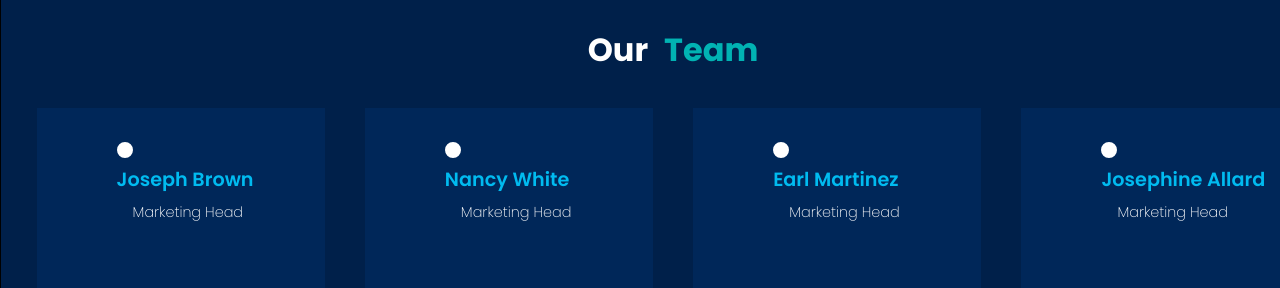
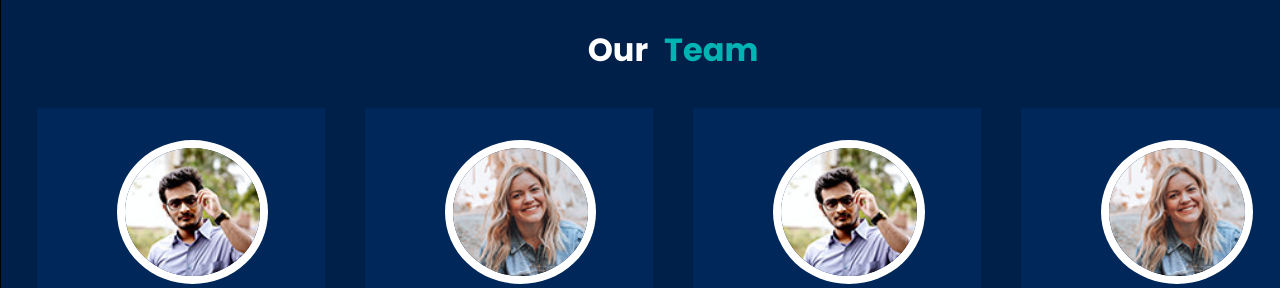
Before and after one commit to rathoddivy/Finexo, a plain HTML site: page index.html in a window 1280 px wide. Shown: the part 3901-4189 px from the top of the page. Drawn offline with Linux system fonts and the light colour scheme.

Commit message:
Update index.html

```diff
--- a/index.html
+++ b/index.html
@@ -257,7 +257,7 @@ tree box -->
 
     </span>
     <span class="span1">
-        <img class="OurTeam-img" src="team-1.jpg" alt="">
+        <img class="OurTeam-img" src="client1.jpg" alt="">
 
 
         <p style="color:#00bbf0 ;">Joseph Brown
@@ -277,7 +277,7 @@ tree box -->
 
 
     <span class="span1">
-        <img class="OurTeam-img" src="team-2.jpg" alt="">
+        <img class="OurTeam-img" src="client2.jpg" alt="">
 
 
         <p style="color:#00bbf0 ;">Nancy White
@@ -298,7 +298,7 @@ tree box -->
 
 
     <span class="span1">
-        <img class="OurTeam-img" src="team-3.jpg" alt="">
+        <img class="OurTeam-img" src="client1.jpg" alt="">
 
 
         <p style="color:#00bbf0 ;">Earl Martinez
@@ -320,7 +320,7 @@ tree box -->
 
 
     <span class="span1">
-        <img class="OurTeam-img" src="team-4.jpg" alt="">
+        <img class="OurTeam-img" src="client2.jpg" alt="">
 
 
         <p style="color:#00bbf0 ;">Josephine Allard
```
